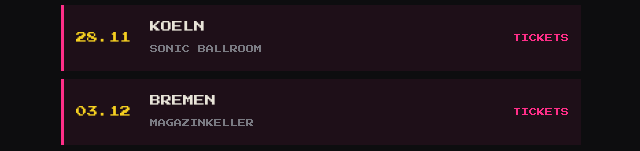
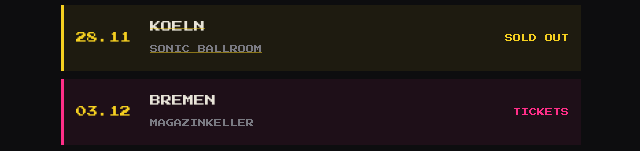
Before and after one commit to SamuelAdamsMcGuire/get-to-the-gig, a plain HTML site: page tickets/index.html in a window 1280 px wide. Shown: the part 289-440 px from the top of the page, 319-959 px from the left. Drawn offline with Linux system fonts and the light colour scheme.

Commit message:
Add files via upload

```diff
--- a/tickets/index.html
+++ b/tickets/index.html
@@ -16,6 +16,9 @@
     background:rgba(255,46,136,.07);border-left:3px solid #ff2e88;
     padding:12px 12px;margin-bottom:8px}
   .row.off{border-left-color:#3a3a46;background:rgba(232,228,216,.03)}
+  .row.sold{border-left-color:#f5d020;background:rgba(245,208,32,.07)}
+  .row.sold .t{color:#f5d020}
+  .row.sold .c{text-decoration:line-through;text-decoration-color:rgba(245,208,32,.5)}
   .d{color:#f5d020;font-size:11px;min-width:62px}
   .c{font-size:11px;line-height:1.9;flex:1}
   .v{color:#7a7a82;font-size:8px}
@@ -32,7 +35,7 @@
 <p class="sub">SAM EL ACTION 50TH BIRTHDAY BASH TOUR<br>26.11 - 05.12</p>
 <a class="row" data-goatcounter-click="ticket-karlsruhe" href="https://www.sau-ev.de/veranstaltung/raw-power-scheisse-minnelli-special-forces-party-force-left-behind/"><span class="d">26.11</span><span class="c">KARLSRUHE<br><span class="v">ALTE HACKEREI</span></span><span class="t">TICKETS</span></a>
 <div class="row off"><span class="d">27.11</span><span class="c">FRANKFURT<br><span class="v">AU</span></span><span class="t">AT THE DOOR</span></div>
-<a class="row" data-goatcounter-click="ticket-koeln" href="https://loveyourartist.com/en/events/raw-power-reggio-emilia-koln-EL4EV0Z"><span class="d">28.11</span><span class="c">KOELN<br><span class="v">SONIC BALLROOM</span></span><span class="t">TICKETS</span></a>
+<div class="row sold"><span class="d">28.11</span><span class="c">KOELN<br><span class="v">SONIC BALLROOM</span></span><span class="t">SOLD OUT</span></div>
 <a class="row" data-goatcounter-click="ticket-bremen" href="https://pretix.eu/schlachthof-bremen/261203SB/"><span class="d">03.12</span><span class="c">BREMEN<br><span class="v">MAGAZINKELLER</span></span><span class="t">TICKETS</span></a>
 <div class="row off"><span class="d">04.12</span><span class="c">BERLIN<br><span class="v">KOEPI AGH</span></span><span class="t">AT THE DOOR</span></div>
 <div class="row off"><span class="d">05.12</span><span class="c">HAMBURG<br><span class="v">LOBUSCH</span></span><span class="t">AT THE DOOR</span></div>
```
Also changed, not shown: koeln/index.html (+3 -8 lines).
